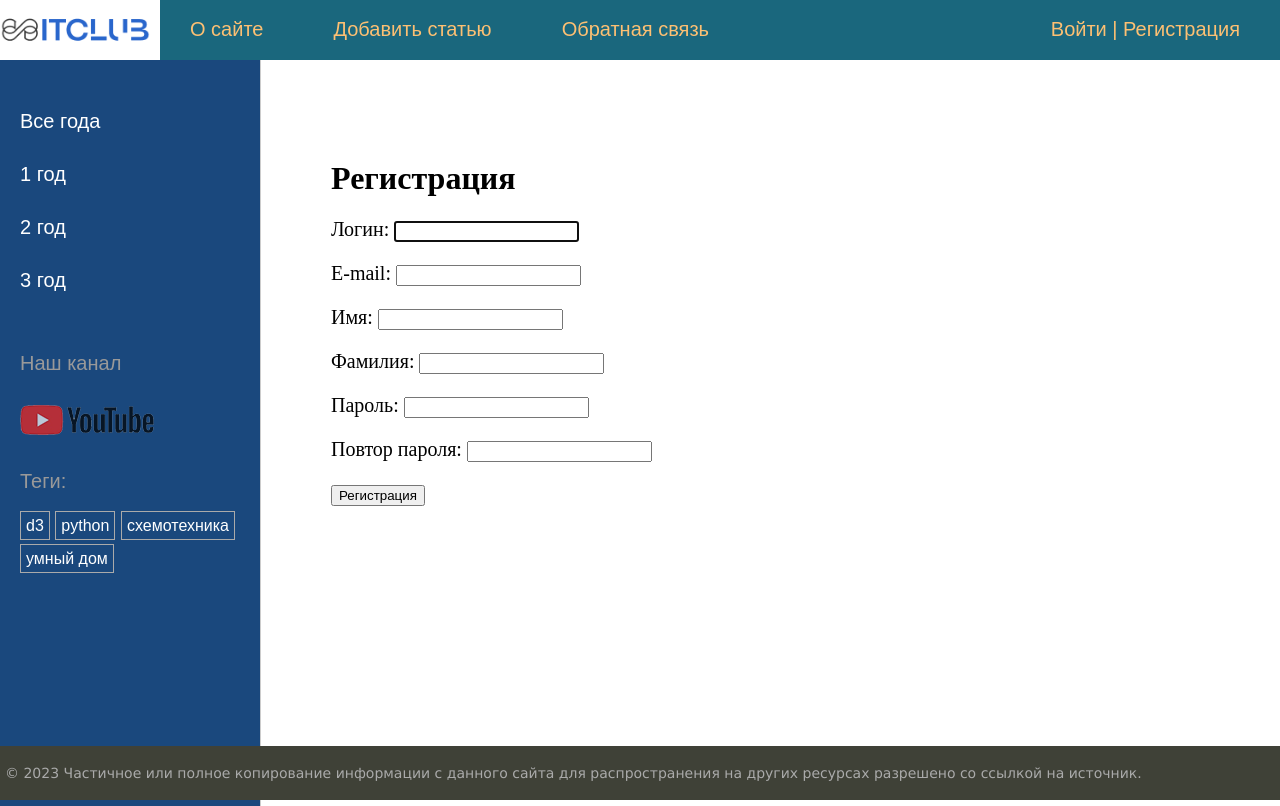
After one commit to 19kubyshko88/Django_Balakirev_course, a Django app: page /users/register/ in a window 1280 px wide. The commit adds this page. Run offline with Django 4.2, Linux system fonts and the light colour scheme; data comes from the database, SQL or seed files in the repository; both versions use the stored data as it was after the commit.

Commit message:
#64-65. Регистрация пользователей.
 users/register.html-> forms.py -> users/views.py -> users/urls.py-> base.html

 Шаблон формы регистрации в файле users/register.html

 Атрибуты password1 и password2 - обязательны в  UserCreationForm. Не нужно делать проверку на совпадение паролей - автоматическая.

```diff
--- a/itclub_site/templates/base.html
+++ b/itclub_site/templates/base.html
@@ -23,7 +23,7 @@
 				{% if user.is_authenticated %}
 					<li class="last"> {{user.username}} | <a href="{% url 'users:logout' %}">Выйти</a></li>
 				{% else %}
-					<li class="last"><a href="{% url 'users:login' %}">Войти</a> | <a href="#">Регистрация</a></li>
+					<li class="last"><a href="{% url 'users:login' %}">Войти</a> | <a href="{% url 'users:register' %}">Регистрация</a></li>
 				{% endif %}
 			</ul>
 			<div class="clear"></div>
--- a/itclub_site/users/forms.py
+++ b/itclub_site/users/forms.py
@@ -1,6 +1,6 @@
 from django import forms
 from django.contrib.auth import get_user_model
-from django.contrib.auth.forms import AuthenticationForm
+from django.contrib.auth.forms import AuthenticationForm, UserCreationForm
 
 
 class LoginUserForm(AuthenticationForm):
@@ -10,3 +10,33 @@ class LoginUserForm(AuthenticationForm):
     class Meta:
         model = get_user_model()  # текущая модель пользователя (сейчас это User)
         fields = ['username', 'password']
+
+
+class RegisterUserForm(UserCreationForm):   # при наследовании от forms.ModelForm, пароли не шифруются
+    """
+    класс формы регистрации нового пользователя
+    """
+    username = forms.CharField(label="Логин")
+    password1 = forms.CharField(label="Пароль", widget=forms.PasswordInput)
+    password2 = forms.CharField(label="Повтор пароля", widget=forms.PasswordInput)  # для последующей проверки пароля
+
+    class Meta:
+        model = get_user_model()
+        fields = ['username', 'email', 'first_name', 'last_name', 'password1', 'password2']
+        labels = {
+            'email': 'E-mail',
+            'first_name': 'Имя',
+            'last_name': 'Фамилия',
+        }
+
+        def clean_email(self):
+            """
+             Проверка на уникальность введенного E-mail адреса.
+             В таблице user это поле не помечено, как уникальное, поэтому разные пользователи могут вводить один и тот
+              же E-mail. Дополнительной проверкой мы это исключим.
+            :return:
+            """
+            email = self.cleaned_data['email']
+            if User.objects.filter(email=email).exists():
+                raise forms.ValidationError("Такой E-mail уже существует!")
+            return email
--- /dev/null
+++ b/itclub_site/users/templates/users/register.html
@@ -0,0 +1,13 @@
+{% extends 'base.html' %}
+
+{% block content %}
+<h1>Регистрация</h1>
+
+<form method="post">
+    {% csrf_token %}
+    <input type="hidden" name="next" value="{{ next }}" />
+    {{ form.as_p }}
+    <p ><button type="submit">Регистрация</button></p>
+</form>
+
+{% endblock %}
--- a/itclub_site/users/urls.py
+++ b/itclub_site/users/urls.py
@@ -7,4 +7,5 @@ app_name = "users"
 urlpatterns = [
     path('login/', views.LoginUser.as_view(), name='login'),
     path('logout/', LogoutView.as_view(), name='logout'),
+    path('register/', views.RegisterUser.as_view(), name='register'),
 ]
--- a/itclub_site/users/views.py
+++ b/itclub_site/users/views.py
@@ -1,8 +1,11 @@
 from django.shortcuts import render
 from django.http import HttpResponse
 from django.contrib.auth.views import LoginView
+from django.views.generic import CreateView
+from django.urls import reverse_lazy
 
-from .forms import LoginUserForm
+from .forms import LoginUserForm, RegisterUserForm
+
 
 class LoginUser(LoginView):
     form_class = LoginUserForm
@@ -11,3 +14,11 @@ class LoginUser(LoginView):
 
     # def get_success_url(self):  # можно использовать для изменения автоматического перенаправление в профайл
     #     return reverse_lazy('home')
+
+
+class RegisterUser(CreateView):
+    form_class = RegisterUserForm
+    template_name = 'users/register.html'
+    extra_context = {'title': "Регистрация"}
+    # В модели не определен метод get_absolute_url(), указывающий куда перенаправить пользователя. Поэтому укажем в success_url, иначе ошибка.
+    success_url = reverse_lazy('users:login')
```
Also changed, not shown: itclub_site/db.sqlite3.
